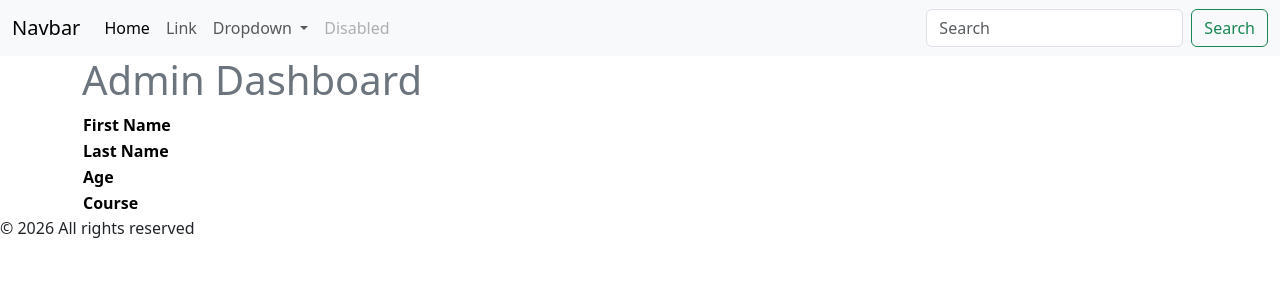
After one commit to Mansolo-21/Djangocrud, a Django app: page /admindashboard/ in a window 1280 px wide. The commit adds this page. Shown: the top 300 px of the page. Run offline with Django 5.2, Linux system fonts and the light colour scheme; lists and menus that the app fills with data are empty.

Commit message:
second commit

```diff
--- a/school/myapp/templates/base.html
+++ b/school/myapp/templates/base.html
@@ -20,7 +20,7 @@
           <a class="nav-link active" aria-current="page" href="#">Home</a>
         </li>
         <li class="nav-item">
-          <a class="nav-link" href="#">Link</a>
+          <a class="nav-link" href="{%url 'add'%}">Link</a>
         </li>
         <li class="nav-item dropdown">
           <a class="nav-link dropdown-toggle" href="#" role="button" data-bs-toggle="dropdown" aria-expanded="false">
@@ -49,9 +49,17 @@
 
     {% endblock %}
 </main>
+
+
+
+
+
+
+
+
 <footer>
-    <p>copyright </p>
-    </footer>
+    <p class="text center">&copy; 2026 All rights reserved </p>
+  </footer>
 <script src="https://cdn.jsdelivr.net/npm/bootstrap@5.3.8/dist/js/bootstrap.bundle.min.js" integrity="sha384-FKyoEForCGlyvwx9Hj09JcYn3nv7wiPVlz7YYwJrWVcXK/BmnVDxM+D2scQbITxI" crossorigin="anonymous"></script>
 </body>
 </html>
--- /dev/null
+++ b/school/myapp/templates/myapp/admindashboard.html
@@ -0,0 +1,20 @@
+{% extends "base.html" %}
+{% block title %}AdminDashboard{% endblock %}
+{%block content%}
+<div class="container">
+    <h1 class=text-secondary>Admin Dashboard</h1>
+    <table class="table-primary">
+        <thead>
+            <tr>
+                <th>First Name </tr>
+                <th>Last Name </tr>
+                <th>Age </tr>
+                <th>Course </tr>
+            </tr>
+        </thead>
+        <tbody>
+            <tr>
+    </table>
+
+</div>
+{% endblock %}
--- a/school/myapp/urls.py
+++ b/school/myapp/urls.py
@@ -3,5 +3,6 @@ from . import views
 
 urlpatterns = [
     path('',views.index,name='index'),
-    path('add/',views.create_student,name='register')
+    path('add/',views.create_student,name='add'),
+    path('admindashboard/',views.admin,name='admin')
 ]
--- a/school/myapp/views.py
+++ b/school/myapp/views.py
@@ -1,4 +1,5 @@
 from django.shortcuts import render
+from .models import Student
 from . forms import StudentForm
 # Create your views here.
 def index (request):
@@ -7,5 +8,21 @@ def index (request):
 #crud
 #c-create-add a record into db
 def create_student(request):
-    form=StudentForm()
-    return render(request,'myapp/studentform.html',{'form':form})
+     if request.method == 'POST':
+        firstname = request.POST.get('name')
+        lastname = request.POST.get('email')
+        age = request.POST.get('subject')
+        course= request.POST.get('message')
+
+        # Save to database
+        StudentForm.objects.create(
+            firstname=firstname,
+            lastname=lastname,
+            age=age,
+            course=course
+        )
+        form=StudentForm()
+        return render(request,'myapp/studentform.html',{'form':form})
+
+def admin(request):
+    return render(request,'myapp/admindashboard.html')
```
Also changed, not shown: school/myapp/forms.py (+24 -1 lines), school/myapp/templates/myapp/studentform.html (+15 -8 lines), school/db.sqlite3.
